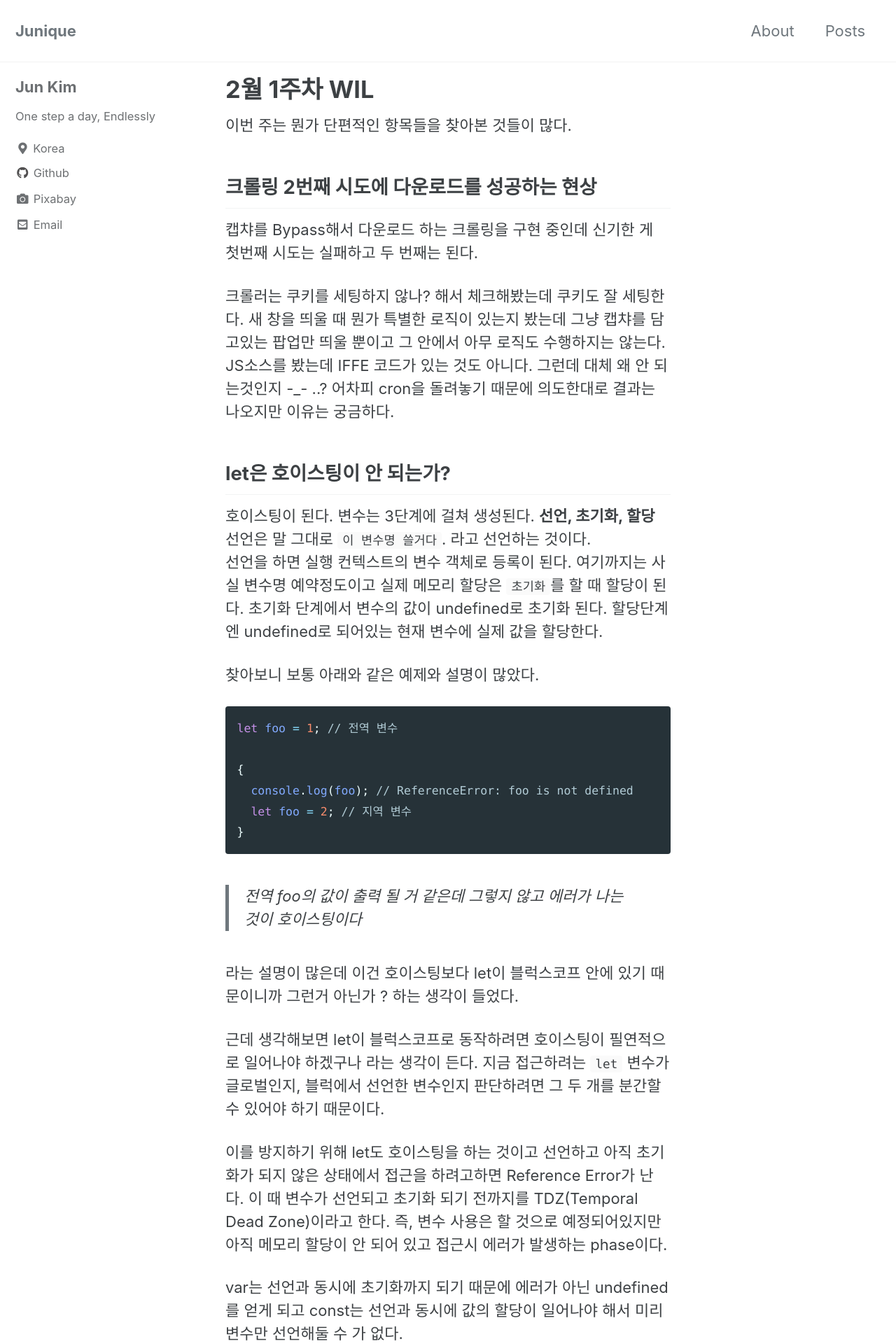
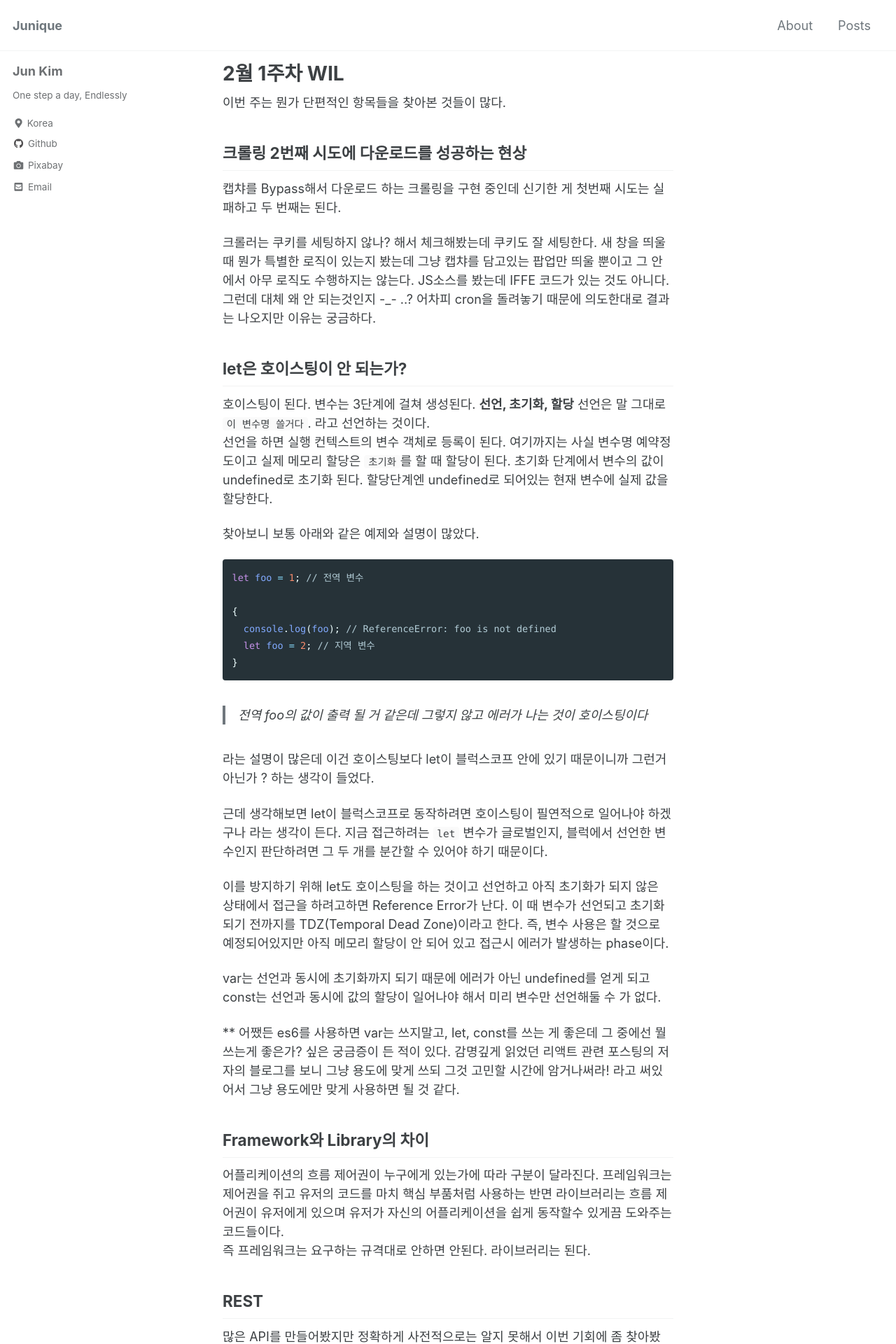
Before and after one commit to hyungjunk/hyungjunk.github.io, a Jekyll site: the page built from _posts/2021-02-07-2월1주차 WIL.md, in a window 1280 px wide. Shown: the top 1920 px of the page at 70% size. Built offline with Jekyll 4.4.1, drawn with Linux system fonts in a browser that asks for light colours; cached includes are drawn as plain includes; some of the changed text lies outside the part shown.

Commit message:
fix font sizes

```diff
--- a/_sass/minimal-mistakes/_reset.scss
+++ b/_sass/minimal-mistakes/_reset.scss
@@ -2,24 +2,26 @@
    STYLE RESETS
    ========================================================================== */
 
-* { box-sizing: border-box; }
+* {
+  box-sizing: border-box;
+}
 
 html {
   /* apply a natural box layout model to all elements */
   box-sizing: border-box;
   background-color: $background-color;
-  font-size: 16px;
+  font-size: 14px;
 
   @include breakpoint($medium) {
-    font-size: 18px;
+    font-size: 16px;
   }
 
   @include breakpoint($large) {
-    font-size: 20px;
+    font-size: 16px;
   }
 
   @include breakpoint($x-large) {
-    font-size: 22px;
+    font-size: 18px;
   }
 
   -webkit-text-size-adjust: 100%;
@@ -28,7 +30,9 @@ html {
 
 /* Remove margin */
 
-body { margin: 0; }
+body {
+  margin: 0;
+}
 
 /* Selected elements */
 
@@ -147,7 +151,8 @@ input {
 }
 
 button::-moz-focus-inner,
-input::-moz-focus-inner { /* inner padding and border oddities in FF3/4*/
+input::-moz-focus-inner {
+  /* inner padding and border oddities in FF3/4*/
   padding: 0;
   border: 0;
 }
@@ -156,8 +161,8 @@ button,
 html input[type="button"], // avoid the WebKit bug in Android 4.0.* where (2) destroys native `audio` and `video` controls
 input[type="reset"],
 input[type="submit"] {
-    -webkit-appearance: button; /* corrects inability to style clickable `input` types in iOS*/
-    cursor: pointer; /* improves usability and consistency of cursor style between image-type `input` and others*/
+  -webkit-appearance: button; /* corrects inability to style clickable `input` types in iOS*/
+  cursor: pointer; /* improves usability and consistency of cursor style between image-type `input` and others*/
 }
 
 label,
@@ -168,10 +173,11 @@ input[type="reset"],
 input[type="submit"],
 input[type="radio"],
 input[type="checkbox"] {
-    cursor: pointer; /* improves usability and consistency of cursor style between image-type `input` and others*/
+  cursor: pointer; /* improves usability and consistency of cursor style between image-type `input` and others*/
 }
 
-input[type="search"] { /* Appearance in Safari/Chrome*/
+input[type="search"] {
+  /* Appearance in Safari/Chrome*/
   box-sizing: border-box;
   -webkit-appearance: textfield;
 }
```
Also changed, not shown: _posts/2021-02-07-2월1주차 WIL.md (+2 -2 lines).
